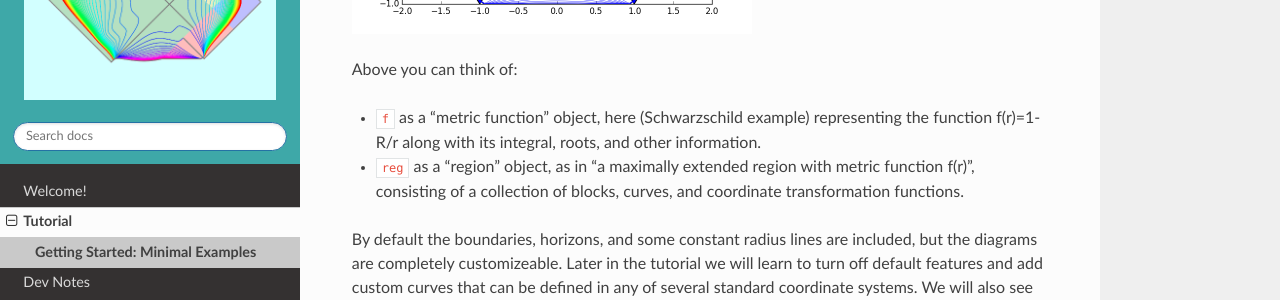
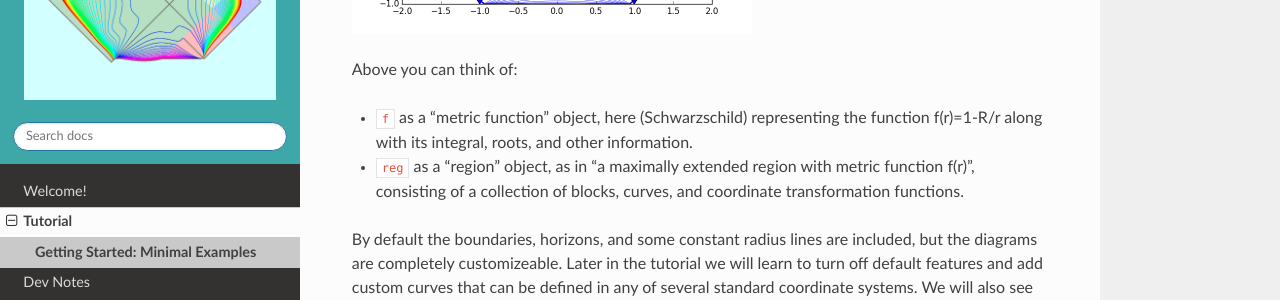
Before and after one commit to xh-diagrams/xhorizon, a Sphinx documentation site: the page built from docs/source/TUTORIAL/lesson1.rst, in a window 1280 px wide and 900 px high, scrolled down 565 px. Shown: the part 150-450 px from the top of the window. Built offline with Sphinx 7.4.7 and the Read the Docs theme 2.0.0, drawn with Linux system fonts in a browser that asks for light colours.

Commit message:
Update docs.

```diff
--- a/docs/source/TUTORIAL/lesson1.rst
+++ b/docs/source/TUTORIAL/lesson1.rst
@@ -21,7 +21,7 @@
 
 Above you can think of:
 
-* ``f`` as a "metric function" object, here (Schwarzschild example) representing the function f(r)=1-R/r along with its integral, roots, and other information.
+* ``f`` as a "metric function" object, here (Schwarzschild) representing the function f(r)=1-R/r along with its integral, roots, and other information.
 
 * ``reg`` as a "region" object, as in "a maximally extended region with metric function f(r)", consisting of a collection of blocks, curves, and coordinate transformation functions.
 
```
